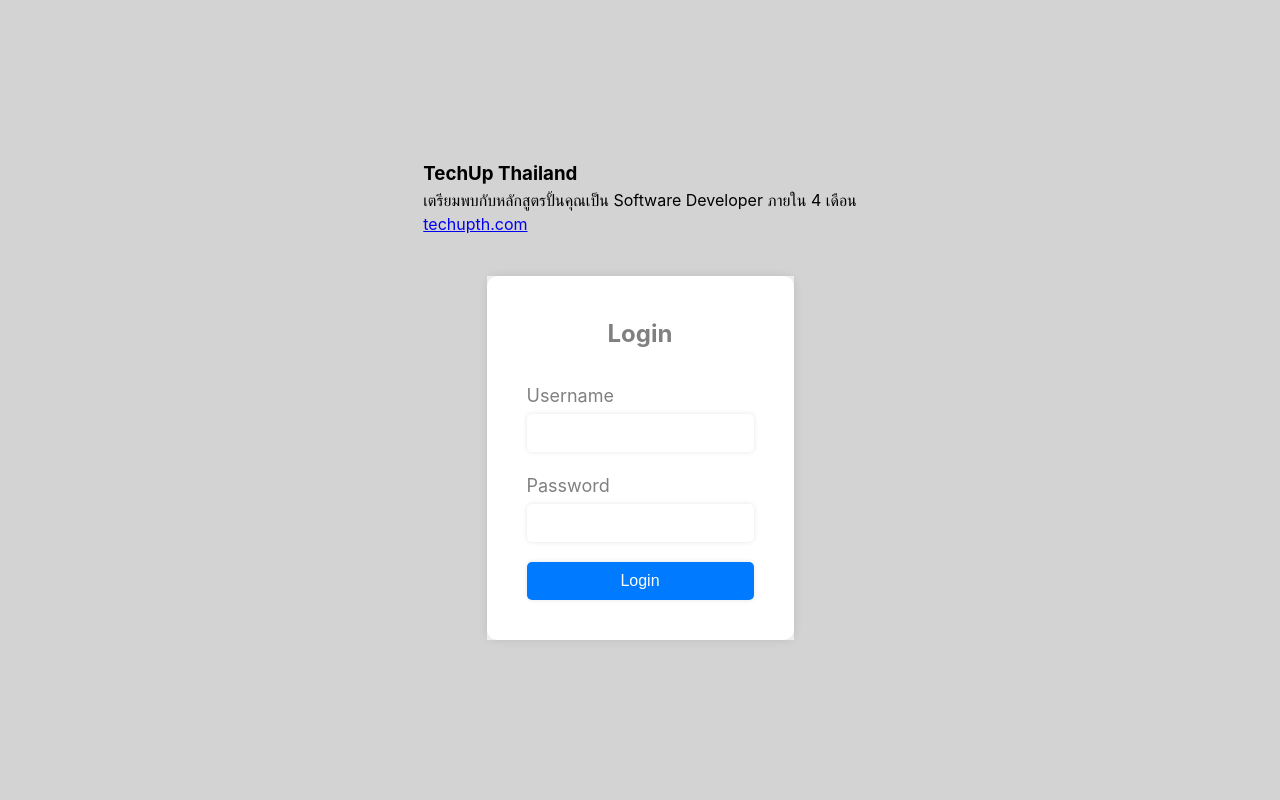
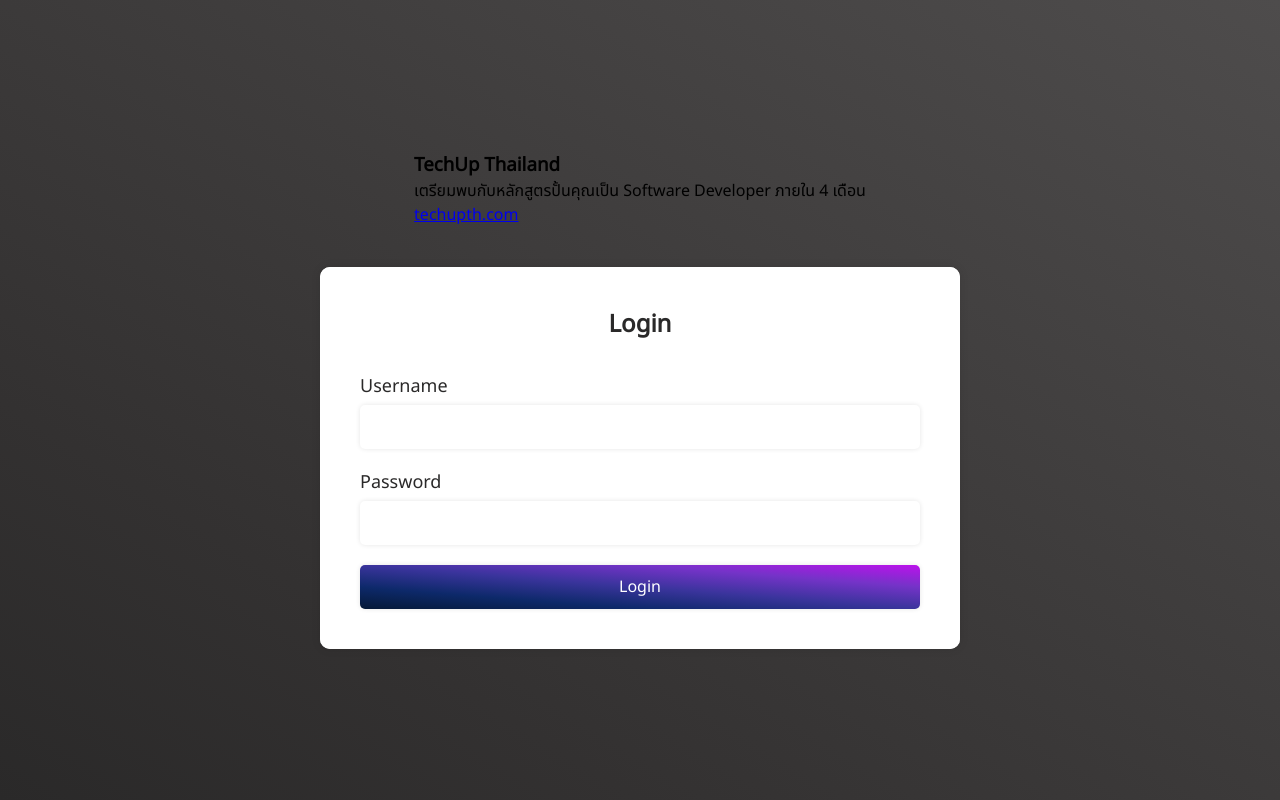
Before and after one commit to werapolJa/react-jsx-we-toei-pooh, a React (Vite) app: page / in a window 1280 px wide. Built offline with nearby package versions, Linux system fonts and the light colour scheme.

Commit message:
refactor: update content styling

```diff
--- a/src/App.css
+++ b/src/App.css
@@ -1,49 +1,76 @@
-.exercises-container {
+@import url("https://fonts.googleapis.com/css2?family=Noto+Sans+Thai&display=swap");
+
+* {
+  font-family: "Noto Sans Thai", sans-serif;
+  margin: 0;
+  padding: 0;
+  box-sizing: border-box;
+}
+
+.app {
   display: flex;
   flex-direction: column;
   justify-content: center;
   align-items: center;
   height: 100vh;
-  background-color: lightgrey;
+  background-image: linear-gradient(
+    to right top,
+    #2a2929,
+    #333131,
+    #3c3a3a,
+    #454343,
+    #4e4c4c
+  );
 }
 
 /* Style for the article container */
 .article {
-  border: 1px solid #ccc;
-  border-radius: 5px;
-  padding: 20px;
-  background: linear-gradient(to bottom, #e6f2ff, #fff);
+  display: flex;
+  flex-direction: column;
+  align-items: center;
+  gap: 20px;
+  border-radius: 10px;
+  padding: 40px;
+  width: 50%;
+  background-image: linear-gradient(
+    to right top,
+    #051937,
+    #0d296a,
+    #3a349c,
+    #7533c8,
+    #bb12eb
+  );
+  color: white;
 }
 
-/* Style for the article title */
 .article-title {
-  font-size: 24px;
+  font-size: 65px;
   margin-top: 0;
-  color: #333;
-  text-shadow: 1px 1px #fff;
 }
 
-/* Style for the article body */
 .article-body {
-  font-size: 18px;
+  text-align: center;
+  font-size: 36px;
   margin-top: 10px;
   margin-bottom: 10px;
-  color: #555;
-  text-shadow: 1px 1px #fff;
 }
 
-/* Style for the article link */
 .article-link {
-  color: #007bff;
-  text-decoration: none;
+  font-size: 36px;
+  color: white;
   transition: all 0.2s ease-in-out;
 }
 
-/* Style for the article link when hovered over */
 .article-link:hover {
   color: #0062cc;
   text-decoration: underline;
 }
+
+.bootcamp-start-time {
+  font-size: 36px;
+}
+
+/* Login container style */
 
 .login-container {
   display: flex;
@@ -52,13 +79,17 @@
   background-color: #f5f5f5;
   color: grey;
   margin-top: 40px;
+  width: 50%;
+  border-radius: 10px;
 }
 
 .login-form {
   background-color: #fff;
   padding: 40px;
   border-radius: 10px;
+  width: 100%;
   box-shadow: 0px 0px 10px rgba(0, 0, 0, 0.1);
+  color: #2a2929;
 }
 
 .login-form h2 {
@@ -92,7 +123,14 @@
   margin-top: 10px;
   font-size: 16px;
   color: #fff;
-  background-color: #007bff;
+  background-image: linear-gradient(
+    to right top,
+    #051937,
+    #0d296a,
+    #3a349c,
+    #7533c8,
+    #bb12eb
+  );
   border: none;
   border-radius: 5px;
   box-shadow: 0px 0px 5px rgba(0, 0, 0, 0.1);
--- a/src/App.jsx
+++ b/src/App.jsx
@@ -41,7 +41,7 @@ function LoginForm() {
 
 function App() {
   return (
-    <div className="exercises-container">
+    <div className="app">
       <IntroSection />
       <LoginForm />
     </div>
```
